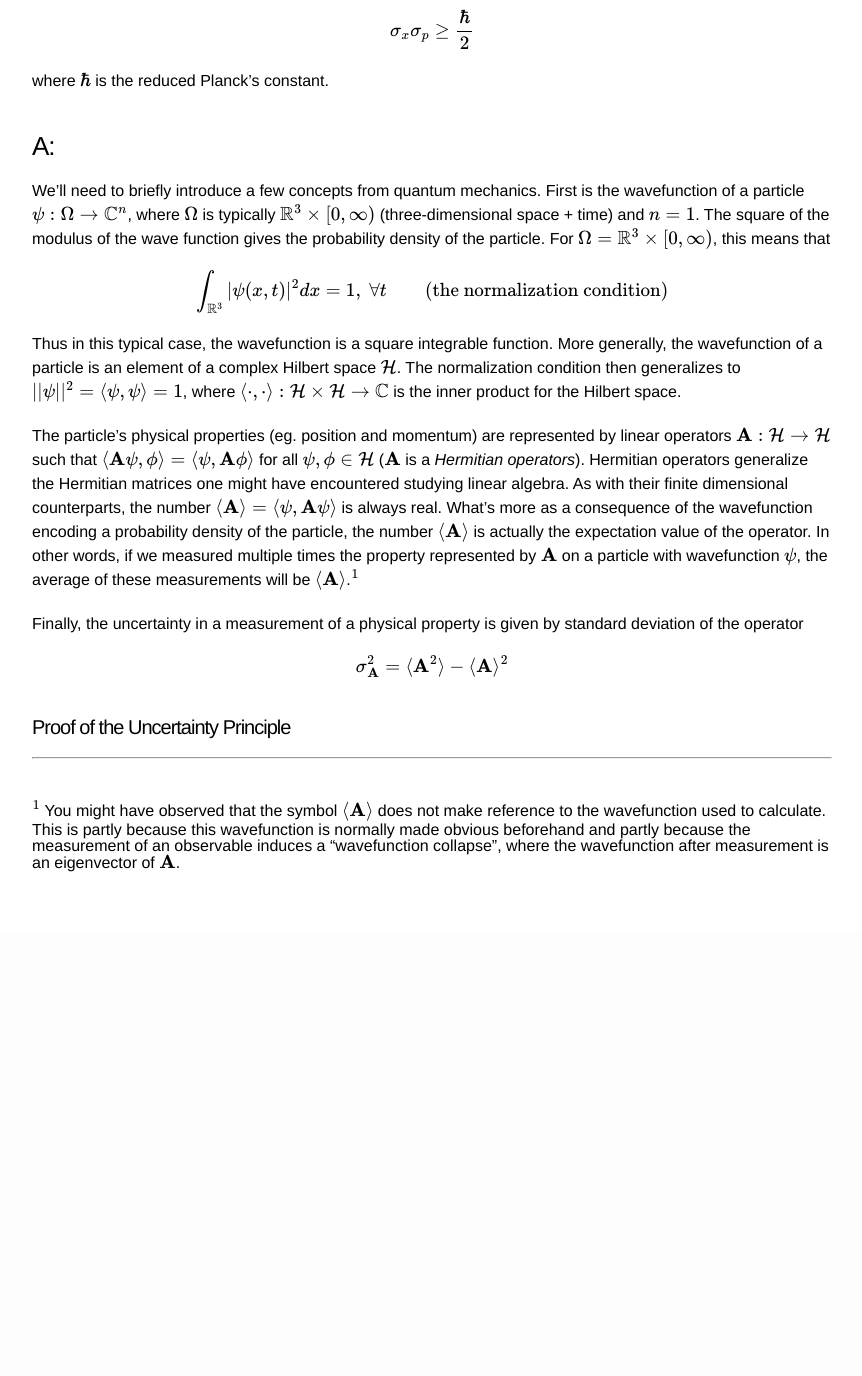
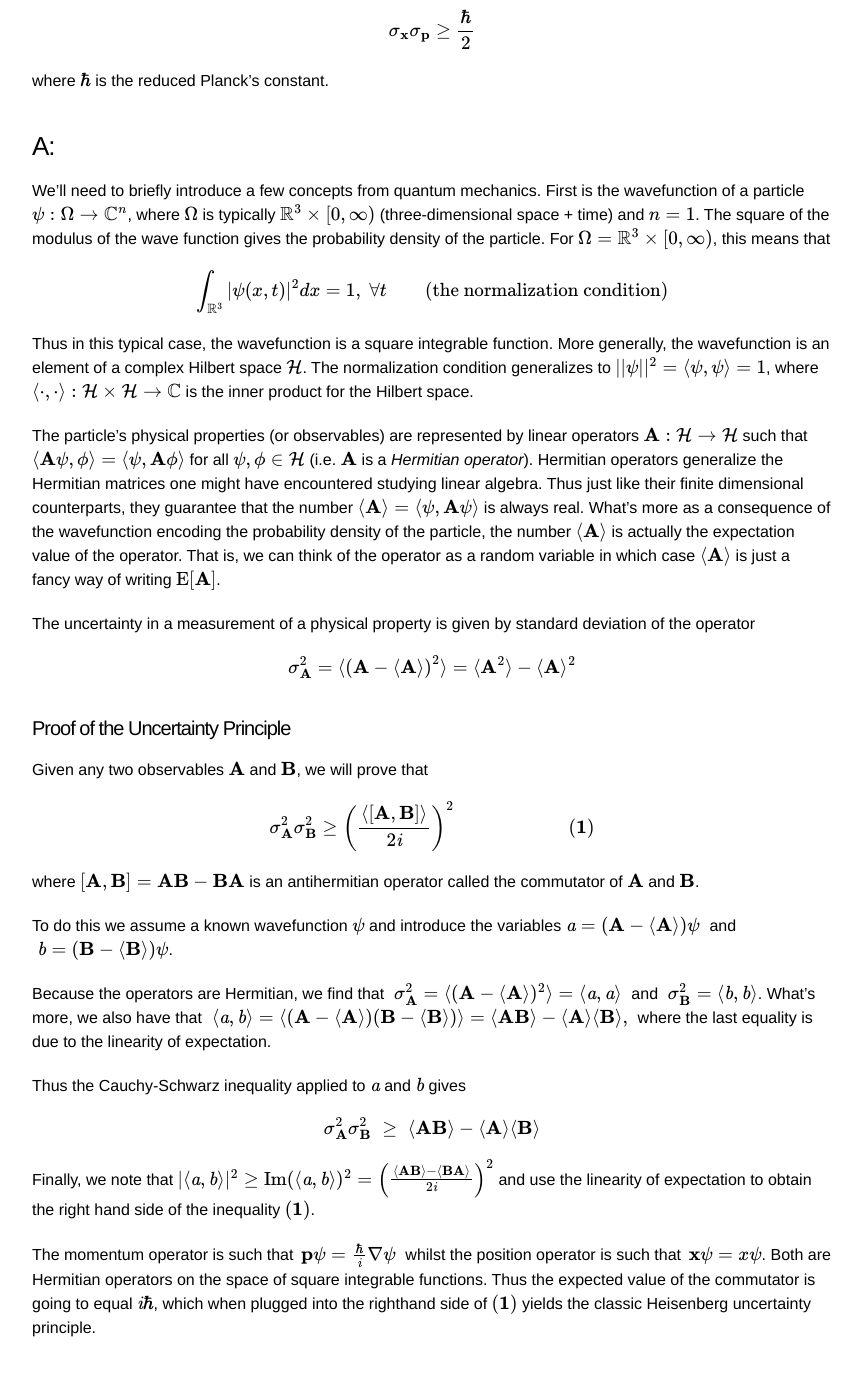
Before and after one commit to yourlifeofmath/yourlifeofmath.github.io, a Jekyll site: the page built from _posts/2019-01-07-Heisenberg.md, in a window 1280 px wide and 1400 px high, scrolled down 301 px. Shown: the top 1376 px of the window, without its empty margins (208-1070 px from the left). Built offline with Jekyll 4.4.1, drawn with Linux system fonts in a browser that asks for light colours; formulas are drawn with MathJax 3; before the commit the page ends 1232 px from its top, so only the background shows below that; some of the changed text lies outside the part shown.

Commit message:
Update 2019-01-07-Heisenberg.md

```diff
--- a/_posts/2019-01-07-Heisenberg.md
+++ b/_posts/2019-01-07-Heisenberg.md
@@ -2,31 +2,31 @@
 layout: post
 author: Frimpong Baidoo
 title: Heisenberg's Uncertainty Principle
-excerpt: We'll prove the uncertainty principle using the Cauchy-Schwarz inequality.
+excerpt: We'll prove the uncertainty principle using basic principles from probability and statistics.
 math: true
 ---
 
 ### Q:
-Show that the uncertainty in measurement of a particle's position $$\sigma_x$$ and the uncertainty in its momentum  $$\sigma_p$$ are such that \\[\sigma_x\sigma_p \ge \frac{\hbar}{2}\\]  where $\hbar$ is the reduced Planck's constant.
+Show that the uncertainty in measurement of a particle's position $$\sigma_\mathbf{x}$$ and the uncertainty in its momentum  $$\sigma_\mathbf{p}$$ are such that \\[\sigma_\mathbf{x}\sigma_\mathbf{p} \ge \frac{\hbar}{2}\\]  where $\hbar$ is the reduced Planck's constant.
 
 ### A:
 We'll need to briefly introduce a few concepts from quantum mechanics. First is the wavefunction of a particle $\psi:\Omega\rightarrow \mathbb{C}^n$, where $\Omega$ is typically $\mathbb{R}^3\times[0,\infty)$ (three-dimensional space + time) and $n=1$. The square of the modulus of the wave function gives the probability density of the particle. For $\Omega = \mathbb{R}^3\times[0,\infty)$, this means that \\[\int_{\mathbb{R}^3}|\psi(x,t)|^2 dx = 1,\; \forall t\qquad \textrm{(the normalization condition)} \\]
-Thus in this typical case, the wavefunction is a square integrable function. More generally, the wavefunction of a particle is an element of a complex Hilbert space $\mathcal{H}$. The normalization condition then generalizes to $||\psi||^2=\langle\psi,\psi\rangle = 1$, where $\langle\cdot,\cdot\rangle:\mathcal{H}\times\mathcal{H}\rightarrow\mathbb{C}$ is the inner product for the Hilbert space.
+Thus in this typical case, the wavefunction is a square integrable function. More generally, the wavefunction is an element of a complex Hilbert space $\mathcal{H}$. The normalization condition generalizes to $||\psi||^2=\langle\psi,\psi\rangle = 1$, where $\langle\cdot,\cdot\rangle:\mathcal{H}\times\mathcal{H}\rightarrow\mathbb{C}$ is the inner product for the Hilbert space.
 
-The particle's physical properties (eg. position and momentum) are represented by linear operators $\mathbf{A}:\mathcal{H}\rightarrow\mathcal{H}$ such that $\langle{\mathbf{A}\psi,\phi\rangle}=\langle \psi,\mathbf{A}\phi\rangle$ for all $\psi,\phi \in \mathcal{H}$  ($\mathbf{A}$ is a *Hermitian operators*). Hermitian operators generalize the Hermitian matrices one might have encountered studying linear algebra. As with their finite dimensional counterparts, the number $\langle \mathbf{A}\rangle =\langle \psi,\mathbf{A}\psi\rangle$ is always real. What's more as a consequence of the wavefunction encoding a probability density of the particle, the number $\langle\mathbf{A}\rangle$ is actually the expectation value of the operator. In other words, if we measured multiple times the property represented by $\mathbf{A}$ on a particle with wavefunction $\psi$, the average of these measurements will be $\langle\mathbf{A}\rangle$.$^1$
+The particle's physical properties (or observables) are represented by linear operators $\mathbf{A}:\mathcal{H}\rightarrow\mathcal{H}$ such that $\langle{\mathbf{A}\psi,\phi\rangle}=\langle \psi,\mathbf{A}\phi\rangle$ for all $\psi,\phi \in \mathcal{H}$  (i.e. $\mathbf{A}$ is a *Hermitian operator*). Hermitian operators generalize the Hermitian matrices one might have encountered studying linear algebra. Thus just like their finite dimensional counterparts, they guarantee that the number $\langle \mathbf{A}\rangle =\langle \psi,\mathbf{A}\psi\rangle$ is always real. What's more as a consequence of the wavefunction encoding the probability density of the particle, the number $\langle\mathbf{A}\rangle$ is actually the expectation value of the operator. That is, we can think of the operator as a random variable in which case $\langle\mathbf{A}\rangle$ is just a fancy way of writing $\textrm{E}[\mathbf{A}]$.
 
-Finally, the uncertainty in a measurement of a physical property is given by standard deviation of the operator \\[\sigma_\mathbf{A}^2 = {\langle\mathbf{A}^2\rangle - \langle\mathbf{A}\rangle^2}\\]
+The uncertainty in a measurement of a physical property is given by standard deviation of the operator \\[\sigma_\mathbf{A}^2 = \langle\left(\mathbf{A}-\langle\mathbf{A}\rangle\right)^2\rangle= {\langle\mathbf{A}^2\rangle - \langle\mathbf{A}\rangle^2} \\]
 
 #### Proof of the Uncertainty Principle
 
+Given any two observables $\mathbf{A}$ and $\mathbf{B}$, we will prove that \\[\sigma_\mathbf{A}^2\sigma_\mathbf{B}^2\ge\left(\frac{\langle[\mathbf{A},\mathbf{B}]\rangle}{2\mathit{i}}\right)^2 \qquad\qquad\qquad(\mathbf{1})\\] where $[\mathbf{A},\mathbf{B}] = \mathbf{A}\mathbf{B}-\mathbf{B}\mathbf{A}$ is an antihermitian operator called the commutator of $\mathbf{A}$ and $\mathbf{B}$.
 
+To do this we assume a known wavefunction $\psi$ and introduce the variables
+$\mathit{a} = (\mathbf{A}-\langle\mathbf{A}\rangle)\psi\;$ and $\; \mathit{b} = (\mathbf{B}-\langle\mathbf{B}\rangle)\psi$.
 
+Because the operators are Hermitian, we find that $\;\sigma_\mathbf{A}^2=\langle(\mathbf{A} -\langle\mathbf{A}\rangle)^2\rangle=\langle\mathit{a},\mathit{a}\rangle\;$ and $\;\sigma_\mathbf{B}^2=\langle\mathit{b},\mathit{b}\rangle$. What's more, we also have that $\;\langle\mathit{a},\mathit{b}\rangle = \langle(\mathbf{A}-\langle\mathbf{A}\rangle)(\mathbf{B}-\langle\mathbf{B}\rangle)\rangle =\langle\mathbf{A}\mathbf{B}\rangle-\langle\mathbf{A}\rangle\langle\mathbf{B}\rangle,\;$ where the last equality is due to the linearity of expectation.
 
+Thus the Cauchy-Schwarz inequality applied to $\mathit{a}$ and $\mathit{b}$ gives \\[\sigma_\mathbf{A}^2\sigma_\mathbf{B}^2\;\ge\;\langle\mathbf{A}\mathbf{B}\rangle-\langle\mathbf{A}\rangle\langle\mathbf{B}\rangle\\]
+Finally, we note that $\|\langle\mathit{a},\mathit{b}\rangle\|^2\ge \textrm{Im}(\langle\mathit{a},\mathit{b}\rangle)^2 = \left(\frac{\langle\mathbf{A}\mathbf{B}\rangle-\langle\mathbf{B}\mathbf{A}\rangle}{2\mathit{i}}\right)^2$ and use the linearity of expectation to obtain the right hand side of the inequality $(\mathbf{1})$.
 
-
-
-
-
-
----
-###### $^1$ You might have observed that the symbol $\langle\mathbf{A}\rangle$ does not make reference to the wavefunction used to calculate. This is partly because this wavefunction is normally made obvious beforehand and partly because the measurement of an observable induces a "wavefunction collapse", where the wavefunction after measurement is an eigenvector of $\mathbf{A}$.
+The momentum operator is such that $\,\mathbf{p}\psi = \frac{\hbar}{\mathit{i}}\nabla\psi\;$ whilst the position operator is such that $\,\mathbf{x}\psi=x\psi$. Both are Hermitian operators on the space of square integrable functions. Thus the expected value of the commutator is going to equal $\mathit{i}\hbar$, which when plugged into the righthand side of $(\mathbf{1})$ yields the classic Heisenberg uncertainty principle.
```
